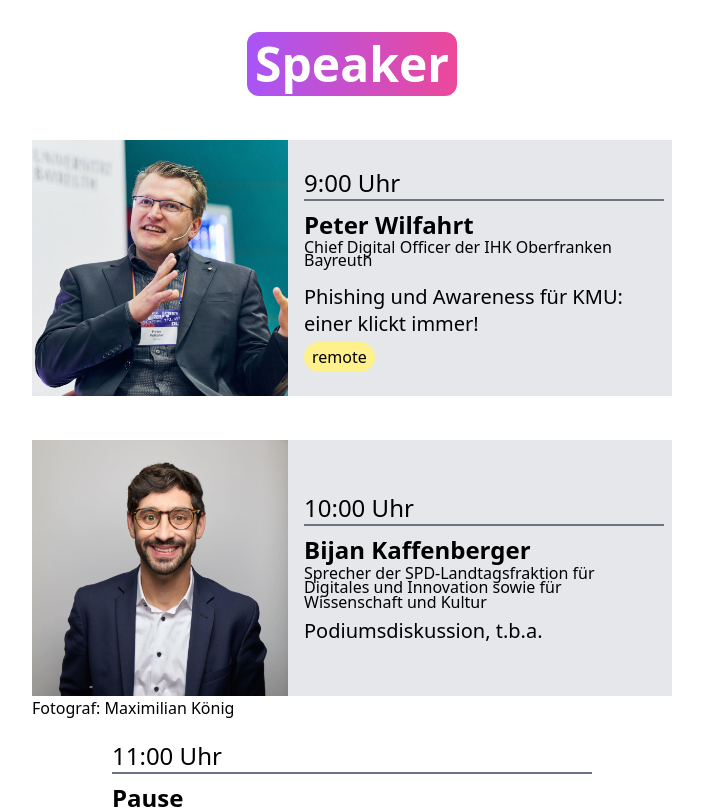
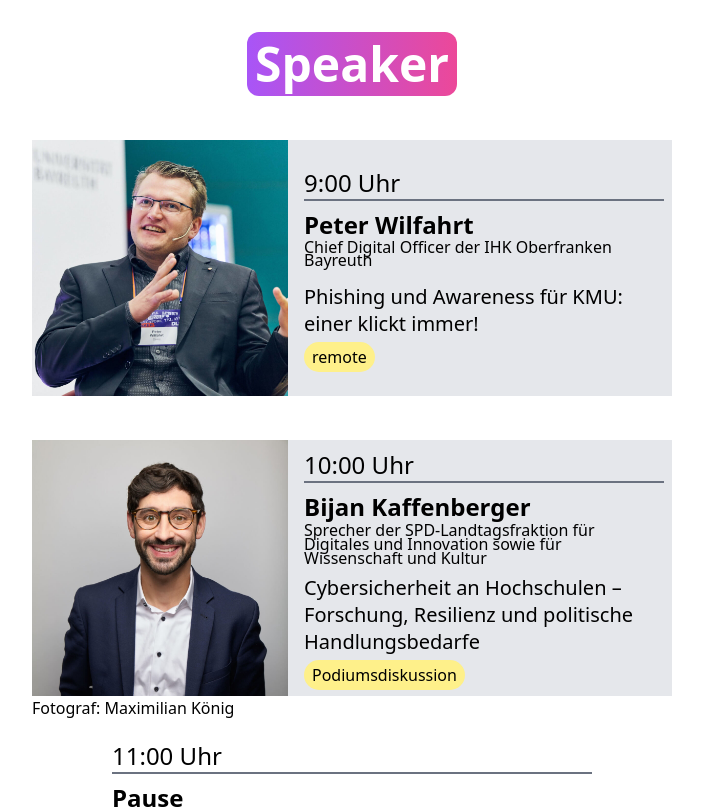
Before and after one commit to safetyinbytes/safetyinbytes.github.io, a React (Create React App) app: page /#/speaker in a window 1280 px wide. Shown: the top 809 px of the page, without its empty margins (288-991 px from the left). Built offline with nearby package versions, Linux system fonts and the light colour scheme.

Commit message:
feat(speaker): add discussion title

```diff
--- a/src/pages/Speaker.tsx
+++ b/src/pages/Speaker.tsx
@@ -37,9 +37,10 @@ export const Speaker = () => {
                             <p className="text-md">Sprecher der SPD-Landtagsfraktion für Digitales und Innovation sowie für
                                 Wissenschaft und Kultur</p>
                         </div>
-                        <p className="text-xl font-medium leading-[1.7rem]">
-                            Podiumsdiskussion, t.b.a.
+                        <p className="text-xl font-medium leading-[1.7rem] mb-2">
+                            Cybersicherheit an Hochschulen – Forschung, Resilienz und politische Handlungsbedarfe
                         </p>
+                        <span className="bg-yellow-200 px-2 py-1 rounded-full">Podiumsdiskussion</span>
                     </div>
                 </div>
 
```
